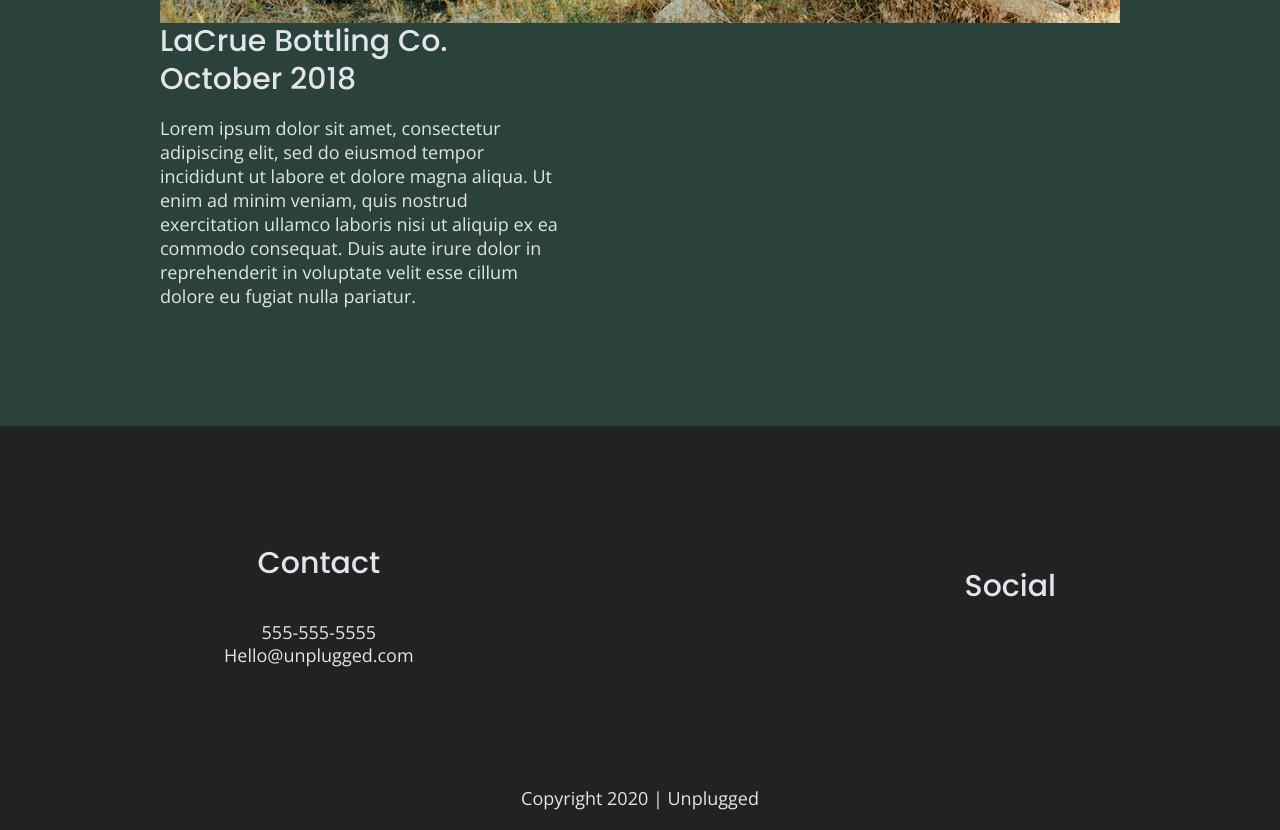
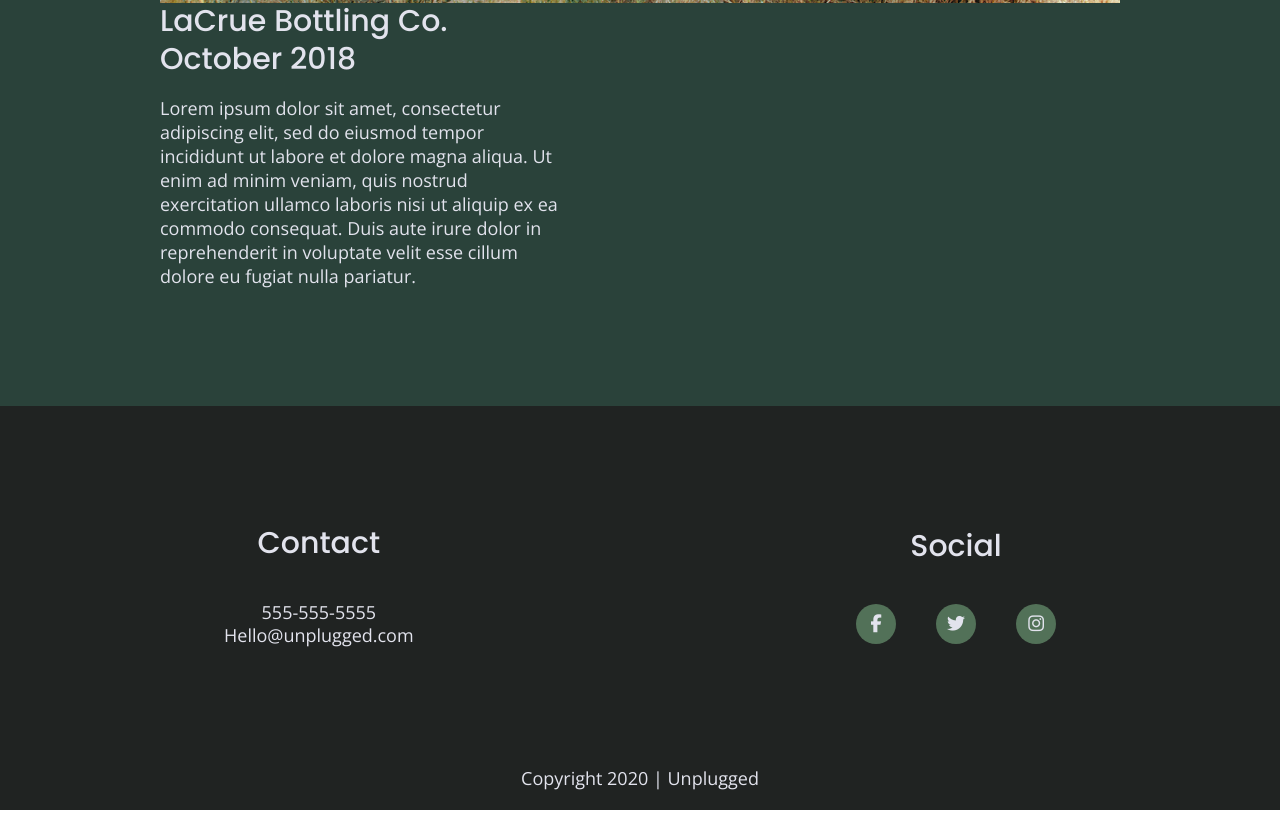
Before and after one commit to faruk-abolurin/206-unplugged, a website built with Parcel: page index.html in a window 1280 px wide. Shown: the part 2608-3438 px from the top of the page. Built offline with nearby package versions, Linux system fonts and the light colour scheme.

Commit message:
Social icons

```diff
--- a/css/main.css
+++ b/css/main.css
@@ -229,6 +229,10 @@ textarea {
     display: flex;
     justify-content: center;
     align-items: center;
+    background-color: #527158;
+    border-radius: 50px;
+    width: 40px;
+    height: 40px;
    }
 
    footer .content-wrapper{
@@ -589,6 +593,10 @@ aside .content-wrapper .form {
   width: 62%;
 }
 
+.features i{
+  margin-bottom: 30px;
+}
+
 .reviews h2{
   width: 85%;
 }
@@ -637,6 +645,11 @@ footer h4{
 
 footer p {
   line-height: 1.285;
+}
+
+footer .social-icons{
+  width: 12.5em;
+  justify-content: space-between;
 }
 
 footer .copyright{
--- a/index.html
+++ b/index.html
@@ -147,9 +147,9 @@
           <div class="social">
             <h4>Social</h4>
               <div class="social-icons">
-                  <p><a href="https://www.facebook.com/sola.j.abolurin" target="_blank"></a></p>
-                  <p><a href="https://twitter.com/solaabs" target="_blank"></a></p>
-                  <p><a href="https://www.instagram.com/solaabs" target="_blank"></a></p>
+                  <p><a href="https://www.facebook.com/sola.j.abolurin" target="_blank"><i class="fab fa-facebook-f"></i></a></p>
+                  <p><a href="https://www.twitter.com/solaabs" target="_blank"><i class="fab fa-twitter"></i></a></p>
+                  <p><a href="https://www.instagram.com/solaabs" target="_blank"><i class="fab fa-instagram"></i></a></p>
                   <!-- other social links here -->
               </div>
           </div>
```
Also changed, not shown: about/index.html (+4 -4 lines), faq/index.html (+4 -4 lines).
